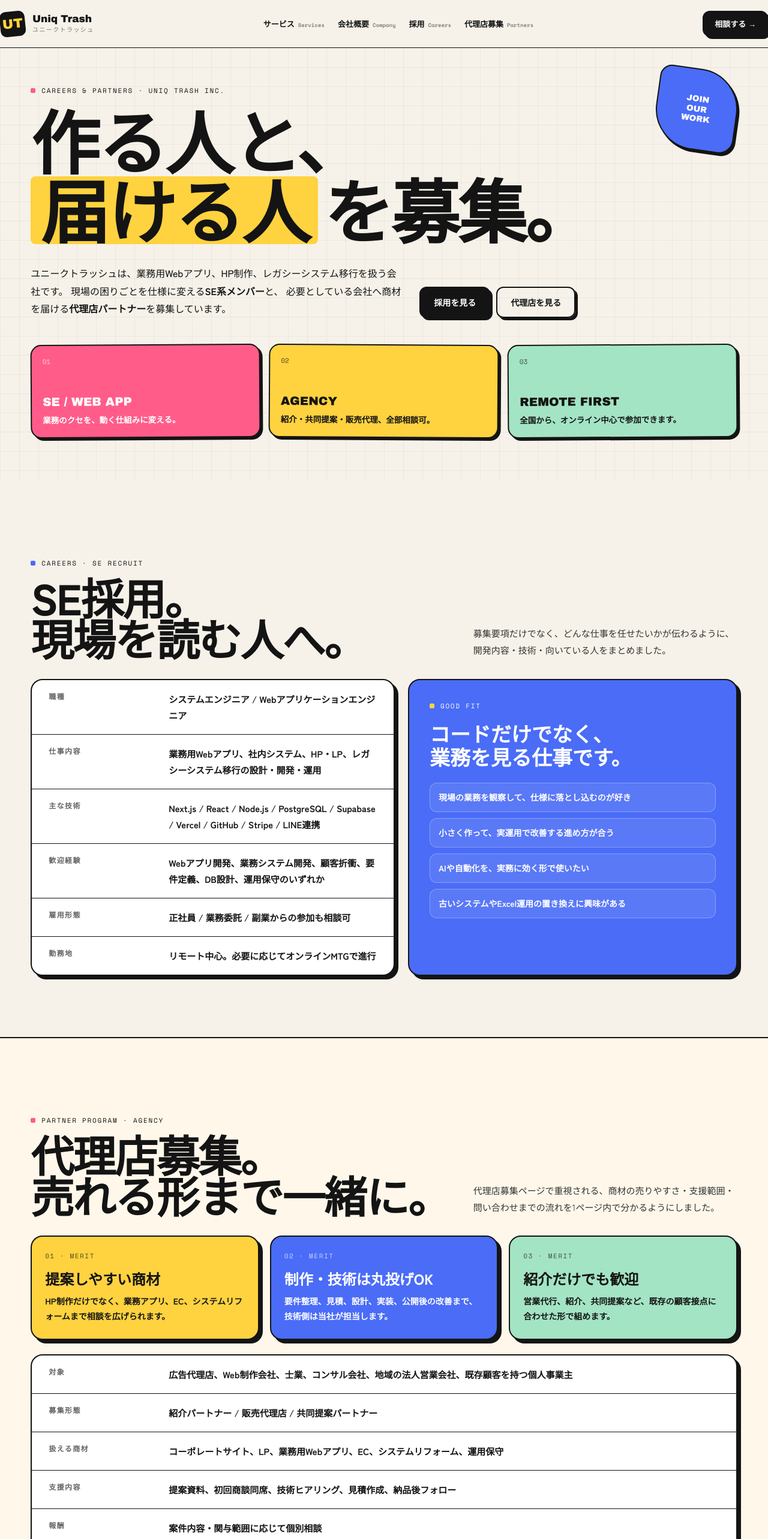
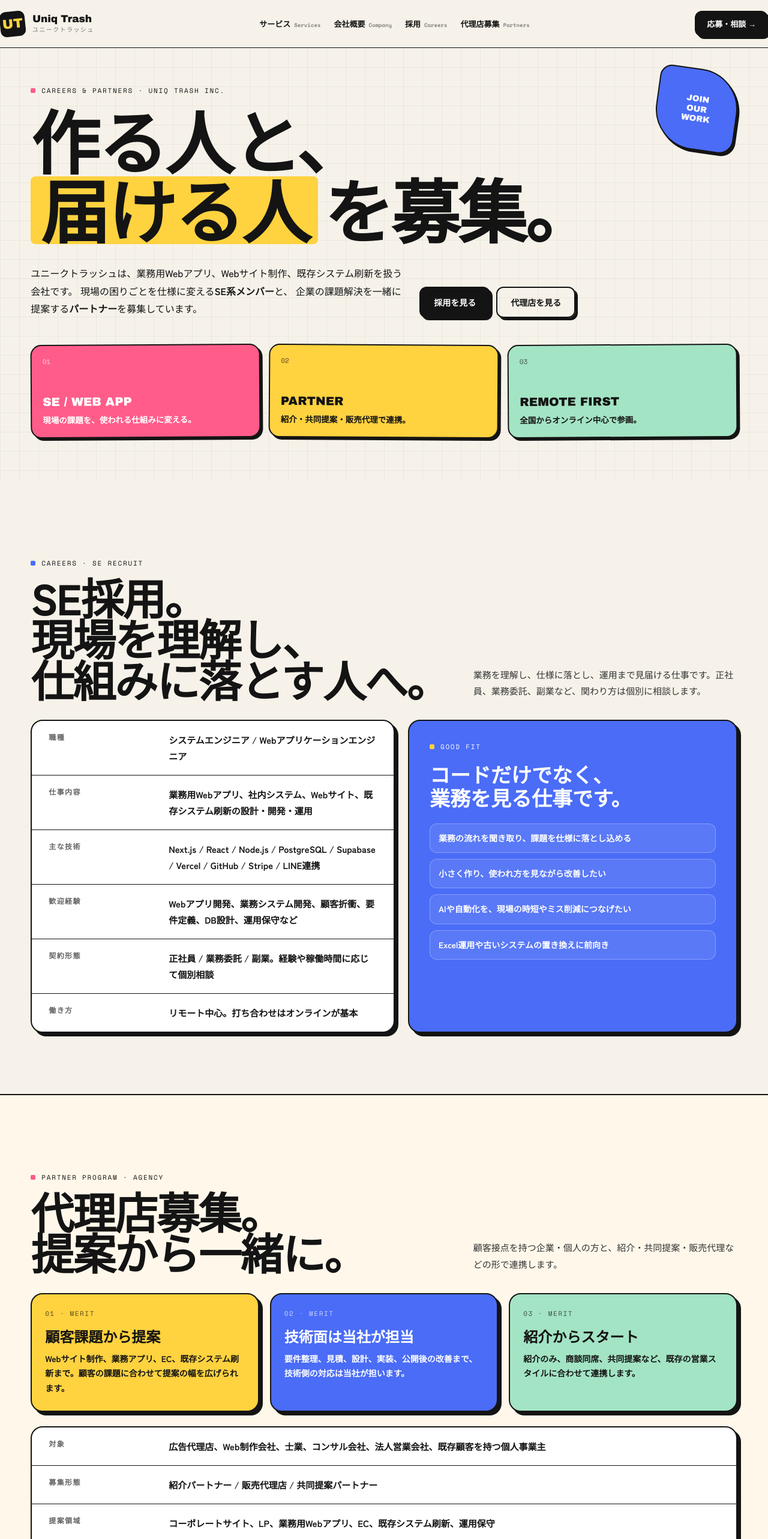
Before and after one commit to tpp217/UT-official-HP, a Next.js app: page /join in a window 1280 px wide. Shown: the top 2566 px of the page at 60% size. Built offline with nearby package versions, Linux system fonts and the light colour scheme.

Commit message:
問い合わせ種別と募集ページ文言を調整 (#24)
* fix: 問い合わせ種別と募集ページ文言を調整

* fix: スマホ表示のレイアウト崩れを調整

* fix: 募集ページの文言を全面調整

* fix: 募集ページの説明調文言を修正

```diff
--- a/app/api/contact/route.js
+++ b/app/api/contact/route.js
@@ -17,6 +17,7 @@ function escapeHtml(s) {
 
 function buildHtml(d) {
   const rows = [
+    ['お問い合わせ種別', d.category || '-'],
     ['会社名', d.company || '-'],
     ['お名前', d.name],
     ['メール', d.email],
@@ -33,6 +34,7 @@ function buildHtml(d) {
 
 function buildText(d) {
   return [
+    `お問い合わせ種別: ${d.category || '-'}`,
     `会社名: ${d.company || '-'}`,
     `お名前: ${d.name}`,
     `メール: ${d.email}`,
@@ -72,14 +74,16 @@ export async function POST(req) {
 
   const company = (body.company || '').toString().trim();
   const phone = (body.phone || '').toString().trim();
+  const category = (body.category || '').toString().trim();
   const services = (body.services || '').toString().trim();
   const budget = (body.budget || '').toString().trim();
 
+  const subjectPrefix = category ? `【サイト問い合わせ:${category}】` : '【サイト問い合わせ】';
   const subject = company
-    ? `【サイト問い合わせ】${company} ${name} 様`
-    : `【サイト問い合わせ】${name} 様`;
+    ? `${subjectPrefix}${company} ${name} 様`
+    : `${subjectPrefix}${name} 様`;
 
-  const data = { company, name, email, phone, services, budget, message };
+  const data = { category, company, name, email, phone, services, budget, message };
   const payload = {
     from: FROM,
     to: [TO],
--- a/app/components/Hero.jsx
+++ b/app/components/Hero.jsx
@@ -165,7 +165,7 @@ export default function Hero() {
                 </b>
                 —— それが私たちの「システムリフォーム」です。
               </p>
-              <div style={{ display: 'flex', gap: 10, flexWrap: 'wrap' }}>
+              <div className="hero-actions" style={{ display: 'flex', gap: 10, flexWrap: 'wrap' }}>
                 <a href="#services" className="btn btn-primary">
                   サービスを見る
                 </a>
--- a/app/components/Nav.jsx
+++ b/app/components/Nav.jsx
@@ -108,7 +108,7 @@ export default function Nav() {
 
           <a
             href="#contact"
-            className="btn btn-primary"
+            className="btn btn-primary site-nav-cta"
             style={{ padding: '10px 18px', fontSize: 13 }}
           >
             お問い合わせ →
--- a/app/globals.css
+++ b/app/globals.css
@@ -164,6 +164,19 @@ h2.section{margin:0;font-weight:900;line-height:0.95;letter-spacing:-0.03em;
 }
 
 @media (max-width: 760px){
+  .hero-bottom{
+    grid-template-columns:1fr !important;
+    gap:18px !important;
+  }
+  .hero-actions,
+  .join-hero-actions{
+    width:100%;
+  }
+  .hero-actions .btn,
+  .join-hero-actions .btn{
+    justify-content:center;
+    width:100%;
+  }
   .join-hero-grid,
   .join-two-col{
     grid-template-columns:1fr !important;
@@ -185,6 +198,21 @@ h2.section{margin:0;font-weight:900;line-height:0.95;letter-spacing:-0.03em;
   }
 }
 
+@media (max-width: 520px){
+  .wrap{padding-left:20px;padding-right:20px}
+  h1.mega{font-size:clamp(44px,15vw,60px);line-height:.98;letter-spacing:-0.02em}
+  h2.section{font-size:clamp(34px,12vw,48px);line-height:1.02;letter-spacing:-0.02em}
+  .sec-label{font-size:10px;letter-spacing:.12em;line-height:1.45}
+  .site-nav-cta{display:none !important}
+  .nav-drawer a.btn{width:100%;justify-content:center}
+  .contact-orbit{display:none}
+  .join-header-cta{display:none !important}
+  .join-page header .wrap{gap:12px !important}
+  .join-hero-label{max-width:70%;align-items:flex-start}
+  .join-hero-label span:last-child{white-space:normal}
+  .join-page .blob{transform:rotate(8deg) scale(.82) !important;transform-origin:top right}
+}
+
 /* fade-in on scroll */
 .reveal{opacity:0;transform:translateY(20px);transition:opacity .6s, transform .6s}
 .reveal.in{opacity:1;transform:none}
@@ -201,7 +229,7 @@ h2.section{margin:0;font-weight:900;line-height:0.95;letter-spacing:-0.03em;
 .join-page .reveal{transform:translateY(10px);transition:opacity .35s ease, transform .35s ease}
 
 @media (max-width: 520px){
-  .join-hero-title{font-size:clamp(38px,11vw,52px);gap:.1em}
+  .join-hero-title{font-size:clamp(42px,14vw,58px);gap:.1em}
   .join-title-line-strong{display:grid;gap:.04em}
 }
 
--- a/app/join/page.jsx
+++ b/app/join/page.jsx
@@ -5,63 +5,63 @@ import Footer from '../components/Footer';
 export const metadata = {
   title: '採用情報・代理店募集 | 株式会社ユニークトラッシュ',
   description:
-    '株式会社ユニークトラッシュのSE採用情報と、Web制作・業務アプリ開発を紹介いただく代理店パートナー募集ページです。',
+    '株式会社ユニークトラッシュでは、業務用WebアプリやWebサイト制作に関わるSEメンバーと提案パートナーを募集しています。',
   alternates: { canonical: '/join' },
   openGraph: {
     title: '採用情報・代理店募集 | 株式会社ユニークトラッシュ',
     description:
-      'SE採用と代理店パートナー募集。現場のクセをアプリにする仲間と、必要な会社へ届けるパートナーを募集しています。',
+      'SE採用とパートナー募集。現場の課題を仕組みに変える仲間と、企業の課題解決を一緒に提案するパートナーを募集しています。',
     url: '/join',
   },
 };
 
 const fitItems = [
-  '現場の業務を観察して、仕様に落とし込むのが好き',
-  '小さく作って、実運用で改善する進め方が合う',
-  'AIや自動化を、実務に効く形で使いたい',
-  '古いシステムやExcel運用の置き換えに興味がある',
+  '業務の流れを聞き取り、課題を仕様に落とし込める',
+  '小さく作り、使われ方を見ながら改善したい',
+  'AIや自動化を、現場の時短やミス削減につなげたい',
+  'Excel運用や古いシステムの置き換えに前向き',
 ];
 
 const careerRows = [
   ['職種', 'システムエンジニア / Webアプリケーションエンジニア'],
-  ['仕事内容', '業務用Webアプリ、社内システム、HP・LP、レガシーシステム移行の設計・開発・運用'],
+  ['仕事内容', '業務用Webアプリ、社内システム、Webサイト、既存システム刷新の設計・開発・運用'],
   ['主な技術', 'Next.js / React / Node.js / PostgreSQL / Supabase / Vercel / GitHub / Stripe / LINE連携'],
-  ['歓迎経験', 'Webアプリ開発、業務システム開発、顧客折衝、要件定義、DB設計、運用保守のいずれか'],
-  ['雇用形態', '正社員 / 業務委託 / 副業からの参加も相談可'],
-  ['勤務地', 'リモート中心。必要に応じてオンラインMTGで進行'],
+  ['歓迎経験', 'Webアプリ開発、業務システム開発、顧客折衝、要件定義、DB設計、運用保守など'],
+  ['契約形態', '正社員 / 業務委託 / 副業。経験や稼働時間に応じて個別相談'],
+  ['働き方', 'リモート中心。打ち合わせはオンラインが基本'],
 ];
 
 const partnerMerits = [
   {
     n: '01',
-    title: '提案しやすい商材',
-    body: 'HP制作だけでなく、業務アプリ、EC、システムリフォームまで相談を広げられます。',
+    title: '顧客課題から提案',
+    body: 'Webサイト制作、業務アプリ、EC、既存システム刷新まで。顧客の課題に合わせて提案の幅を広げられます。',
     bg: 'var(--yellow)',
     ink: 'var(--ink)',
   },
   {
     n: '02',
-    title: '制作・技術は丸投げOK',
-    body: '要件整理、見積、設計、実装、公開後の改善まで、技術側は当社が担当します。',
+    title: '技術面は当社が担当',
+    body: '要件整理、見積、設計、実装、公開後の改善まで、技術側の対応は当社が担います。',
     bg: 'var(--blue)',
     ink: '#fff',
   },
   {
     n: '03',
-    title: '紹介だけでも歓迎',
-    body: '営業代行、紹介、共同提案など、既存の顧客接点に合わせた形で組めます。',
+    title: '紹介からスタート',
+    body: '紹介のみ、商談同席、共同提案など、既存の営業スタイルに合わせて連携します。',
     bg: 'var(--mint)',
     ink: 'var(--ink)',
   },
 ];
 
 const partnerRows = [
-  ['対象', '広告代理店、Web制作会社、士業、コンサル会社、地域の法人営業会社、既存顧客を持つ個人事業主'],
+  ['対象', '広告代理店、Web制作会社、士業、コンサル会社、法人営業会社、既存顧客を持つ個人事業主'],
   ['募集形態', '紹介パートナー / 販売代理店 / 共同提案パートナー'],
-  ['扱える商材', 'コーポレートサイト、LP、業務用Webアプリ、EC、システムリフォーム、運用保守'],
-  ['支援内容', '提案資料、初回商談同席、技術ヒアリング、見積作成、納品後フォロー'],
+  ['提案領域', 'コーポレートサイト、LP、業務用Webアプリ、EC、既存システム刷新、運用保守'],
+  ['支援範囲', '提案資料、初回商談同席、技術ヒアリング、見積作成、納品後フォロー'],
   ['報酬', '案件内容・関与範囲に応じて個別相談'],
-  ['地域', '全国対応。オンライン商談を基本に進行'],
+  ['対応地域', '全国対応。商談はオンライン中心'],
 ];
 
 function Header() {
@@ -144,8 +144,8 @@ function Header() {
           ))}
         </nav>
 
-        <a href="#entry" className="btn btn-primary" style={{ padding: '10px 18px', fontSize: 13 }}>
-          相談する →
+        <a href="#entry" className="btn btn-primary join-header-cta" style={{ padding: '10px 18px', fontSize: 13 }}>
+          応募・相談 →
         </a>
       </div>
     </header>
@@ -254,7 +254,7 @@ export default function JoinPage() {
               WORK
             </div>
 
-            <div className="sec-label" style={{ marginBottom: 20 }}>
+            <div className="sec-label join-hero-label" style={{ marginBottom: 20 }}>
               <span className="dot" style={{ background: 'var(--pink)' }} />
               <span>CAREERS & PARTNERS · UNIQ TRASH INC.</span>
             </div>
@@ -278,11 +278,11 @@ export default function JoinPage() {
               className="join-hero-grid"
             >
               <p style={{ margin: 0, fontSize: 'clamp(15px,1.25vw,17px)', lineHeight: 1.85, fontWeight: 500 }}>
-                ユニークトラッシュは、業務用Webアプリ、HP制作、レガシーシステム移行を扱う会社です。
+                ユニークトラッシュは、業務用Webアプリ、Webサイト制作、既存システム刷新を扱う会社です。
                 現場の困りごとを仕様に変える<strong>SE系メンバー</strong>と、
-                必要としている会社へ商材を届ける<strong>代理店パートナー</strong>を募集しています。
+                企業の課題解決を一緒に提案する<strong>パートナー</strong>を募集しています。
               </p>
-              <div style={{ display: 'flex', gap: 10, flexWrap: 'wrap' }}>
+              <div className="join-hero-actions" style={{ display: 'flex', gap: 10, flexWrap: 'wrap' }}>
                 <a href="#careers" className="btn btn-primary">
                   採用を見る
                 </a>
@@ -301,9 +301,9 @@ export default function JoinPage() {
               }}
             >
               {[
-                ['SE / WEB APP', '業務のクセを、動く仕組みに変える。', 'var(--pink)', '#fff'],
-                ['AGENCY', '紹介・共同提案・販売代理、全部相談可。', 'var(--yellow)', 'var(--ink)'],
-                ['REMOTE FIRST', '全国から、オンライン中心で参加できます。', 'var(--mint)', 'var(--ink)'],
+                ['SE / WEB APP', '現場の課題を、使われる仕組みに変える。', 'var(--pink)', '#fff'],
+                ['PARTNER', '紹介・共同提案・販売代理で連携。', 'var(--yellow)', 'var(--ink)'],
+                ['REMOTE FIRST', '全国からオンライン中心で参画。', 'var(--mint)', 'var(--ink)'],
               ].map(([title, body, bg, ink], index) => (
                 <article
                   key={title}
@@ -339,11 +339,13 @@ export default function JoinPage() {
             <SectionHeading
               label="CAREERS · SE RECRUIT"
               dot="var(--blue)"
-              copy="募集要項だけでなく、どんな仕事を任せたいかが伝わるように、開発内容・技術・向いている人をまとめました。"
+              copy="業務を理解し、仕様に落とし、運用まで見届ける仕事です。正社員、業務委託、副業など、関わり方は個別に相談します。"
             >
               SE採用。
               <br />
-              現場を読む人へ。
+              現場を理解し、
+              <br />
+              仕組みに落とす人へ。
             </SectionHeading>
 
             <div style={{ display: 'grid', gridTemplateColumns: 'minmax(0, 1.05fr) minmax(280px, .95fr)', gap: 22 }} className="join-two-col">
@@ -394,11 +396,11 @@ export default function JoinPage() {
             <SectionHeading
               label="PARTNER PROGRAM · AGENCY"
               dot="var(--pink)"
-              copy="代理店募集ページで重視される、商材の売りやすさ・支援範囲・問い合わせまでの流れを1ページ内で分かるようにしました。"
+              copy="顧客接点を持つ企業・個人の方と、紹介・共同提案・販売代理などの形で連携します。"
             >
               代理店募集。
               <br />
-              売れる形まで一緒に。
+              提案から一緒に。
             </SectionHeading>
 
             <div style={{ display: 'grid', gap: 18, gridTemplateColumns: 'repeat(auto-fit, minmax(240px, 1fr))', marginBottom: 24 }}>
@@ -432,7 +434,7 @@ export default function JoinPage() {
             <SectionHeading
               label="FLOW · HOW TO START"
               dot="var(--yellow)"
-              copy="採用もパートナーも、まずは30分ほど話して、お互いに合うかを確認する流れです。"
+              copy="最初の面談で、経験・顧客層・関わり方をすり合わせます。条件が合う場合は、小さな案件から始めます。"
             >
               はじめ方は、
               <br />
@@ -441,9 +443,9 @@ export default function JoinPage() {
 
             <div style={{ display: 'grid', gap: 14, gridTemplateColumns: 'repeat(auto-fit, minmax(220px, 1fr))' }}>
               {[
-                ['01', '問い合わせ', '採用・代理店どちらかを明記してご連絡ください。'],
-                ['02', 'オンライン面談', '経験、得意領域、組み方、案件イメージをすり合わせます。'],
-                ['03', '小さく開始', '副業・紹介1件・共同提案など、始めやすい形から進めます。'],
+                ['01', '問い合わせ', 'フォームで「採用応募」または「代理店募集」を選択。現在の状況や希望を簡単に共有します。'],
+                ['02', 'オンライン面談', '経験、得意領域、希望する関わり方、案件イメージをすり合わせます。'],
+                ['03', '小さく開始', '副業、紹介1件、共同提案など、無理のない範囲から始めます。'],
               ].map(([n, title, body]) => (
                 <article key={n} className="nb-card reveal" style={{ background: '#fff', padding: 22 }}>
                   <div style={{ fontFamily: '"Archivo Black",sans-serif', fontSize: 34, color: 'var(--pink)' }}>{n}</div>
@@ -474,13 +476,13 @@ export default function JoinPage() {
                   <span>ENTRY / CONTACT</span>
                 </div>
                 <h2 style={{ margin: 0, fontSize: 'clamp(28px,4vw,48px)', lineHeight: 1.08, fontWeight: 900 }}>
-                  採用も代理店も、
+                  まずは話して、
                   <br />
-                  まずは相談から。
+                  合う形を決めます。
                 </h2>
                 <p style={{ margin: '16px 0 0', fontSize: 15, lineHeight: 1.8, color: '#333' }}>
-                  お問い合わせフォームの「ご相談内容」に、採用希望または代理店希望と書いてください。
-                  経歴書や提案資料がある場合は、その旨も添えてください。
+                  採用応募とパートナー相談は、お問い合わせフォームから受け付けています。
+                  経歴書、会社資料、提案したい案件がある場合は、本文に概要をご記入ください。
                 </p>
               </div>
               <a href="/#contact" className="btn btn-primary" style={{ whiteSpace: 'nowrap' }}>
```
Also changed, not shown: app/components/Contact.jsx (+36 -1 lines).
